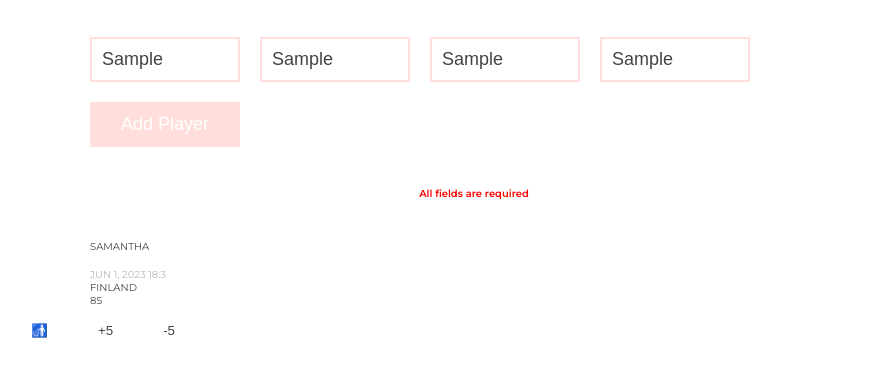
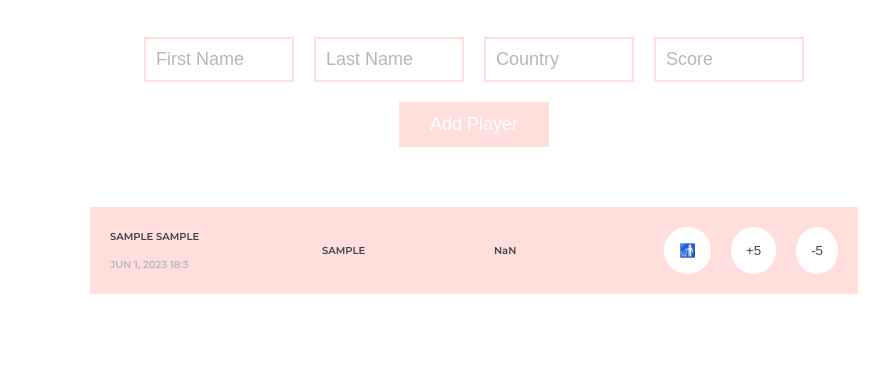
Before and after one commit to aguadefuente/30DaysOfJavaScriptAsabenehYetayeh_finished, a website: page day28_DOM8/index.html in a window 1280 px wide. Both pictures are taken after typing "Sample", "Sample", "Sample", "Sample" into the empty fields and a click on the button "Add Player". Shown: the part 80-456 px from the top of the page, without its empty margins (166-1055 px from the left). Drawn offline with Linux system fonts and the light colour scheme.

Commit message:
un monton

```diff
--- a/day28_DOM8/index.html
+++ b/day28_DOM8/index.html
@@ -45,6 +45,8 @@
     </header>
 
     <main>
+      <div class="players_outer-container">
+        <!--
         <div class="players_inner-container">
           <div class="player-info item">
             <p class="name"></p>
@@ -60,23 +62,6 @@
             <button class="round-btn">-5</button>
           </div>
         </div>
-      <div class="players_outer-container">
-        <!--
-        <div class="player">
-            <div class="player-info item" >
-              <p class="name">JOHN SMITH</p>
-              <p class="date">AUG 06, 2022 12:30</p>
-            </div>
-
-            <p class="item">USA</p>
-            <p class="item">80</p>
-
-            <div class="buttons item">
-                <button class="round-btn">🚮</button>
-                <button class="round-btn">+5</button>
-                <button class="round-btn">-5</button>
-            </div>
-        </div>
         -->
       </div>
     </main>
--- a/day28_DOM8/main.js
+++ b/day28_DOM8/main.js
@@ -1,16 +1,125 @@
-//objeto con datos
-const players = [
-  {
+//PLAYERS
+let players = [
+  /*{
     firstName: "Samantha",
-    lastName: "Levis",
+    lastName: "Lewis",
     country: "Finland",
     score: 85,
     date: new Date(),
-  },
+  },*/
 ];
 
+//////////////////////
+//INPUTS
+const add_btn = document.querySelector(".container_input-btn");
+let fistname_input = document.querySelector(".firstname_input");
+let lastname_input = document.querySelector(".lastname_input");
+let country_input = document.querySelector(".country_input");
+let score_input = document.querySelector(".score_input");
+let all_inputs = document.getElementsByTagName("input");
+
+function clearInput() {
+  let elements = document.getElementsByTagName("input");
+  for (let i = 0; i < elements.length; i++) {
+    elements[i].value = "";
+  }
+}
+
+//agrega jugadores y los ordena de mayor a menor
+function addPlayer() {
+  players.push({
+    firstName: fistname_input.value,
+    lastName: lastname_input.value,
+    country: country_input.value,
+    score: Number.parseInt(score_input.value),
+    date: new Date(), //tb va a ser mi id para el botón remove
+  });
+}
+
+//remueve jugadores según la fecha (que es única por eso sirve de id)
+function removePlayer(playerDate) {
+  console.log(playerDate.getTime()); //getTime() me da número de milisegundos desde el 1 de enero de 1970
+  //hago un filter para que me devuelva sólo los jugadores que no coincidan con el id getTime()
+  players = players.filter((p) => p.date.getTime() !== playerDate.getTime());
+  render(); //y se renderizan los jugadores que quedan
+} //VER EL EVENTLISTENER DEL ROUND-BTN EN LA RENDER() FUNCTION
+
+//función para crear elementos html players div
+//PLAYERS DIVS
+const players_outer = document.querySelector(".players_outer-container");
+const msg = document.querySelector(".msg");
+msg.style.display = "none";
+
+function render() {
+  players_outer.innerHTML = "";
+  clearInput(); //para que los inputs vuelvan a vaciarse así ingresar nuevos datos
+
+  players.sort(function (a, b) {
+    return b.score - a.score;
+  });
+
+  for (let player of players) {
+    const players_inner = document.createElement("div");
+    players_inner.className = "players_inner-container";
+    players_outer.appendChild(players_inner);
+
+    const player_info = document.createElement("div");
+    player_info.className = "player-info item";
+    players_inner.appendChild(player_info);
+
+    const name_data = document.createElement("p");
+    name_data.className = "name";
+
+    const date_data = document.createElement("p");
+    date_data.className = "date";
+
+    player_info.appendChild(name_data);
+    player_info.appendChild(date_data);
+
+    const country_data = document.createElement("p");
+    country_data.className = "country item";
+    const score_data = document.createElement("p");
+    score_data.className = "score item";
+
+    players_inner.appendChild(country_data);
+    players_inner.appendChild(score_data);
+
+    const players_btn = document.createElement("div");
+    players_btn.className = "buttons item";
+    players_inner.appendChild(players_btn);
+
+    //ROUND-BTN
+    for (let index = 0; index < 3; index++) {
+      const round_btn = document.createElement("button");
+      round_btn.className = "round-btn";
+      players_btn.appendChild(round_btn);
+      if (index === 0) {
+        //remove round-btn
+        round_btn.textContent = "🚮";
+        round_btn.addEventListener("click", function () {
+          removePlayer(player.date); //aquí paso el argumento que sería el new Date() que me sirve de id
+        });
+      }
+      if (index === 1) {
+        round_btn.textContent = "+5";
+        round_btn.addEventListener("click", function () {
+          player.score = player.score + 5;
+          render();
+        });
+      }
+      if (index === 2) {
+        round_btn.textContent = "-5";
+        round_btn.addEventListener("click", function () {
+          player.score = player.score - 5;
+          render();
+        });
+      }
+    }
+
+    name_data.textContent =
+      player.firstName.toUpperCase() + " " + player.lastName.toUpperCase();
+
     //date format
-console.log(players[0].date.toLocaleDateString("en-GB"));
     const themonths = [
       "January",
       "February",
@@ -25,60 +134,75 @@ const themonths = [
       "November",
       "December",
     ];
-const themonth = themonths[players[0].date.getMonth()]
+    const themonth = themonths[player.date.getMonth()]
       .toUpperCase()
       .slice(0, 3);
-console.log(themonth);
+    //console.log(themonth);
 
-const theday = players[0].date.getDate();
-console.log(theday);
+    const theday = player.date.getDate();
+    //console.log(theday);
 
-const theyear = players[0].date.getFullYear();
-console.log(theyear);
+    const theyear = player.date.getFullYear();
+    //console.log(theyear);
 
-const thehour = players[0].date.getHours();
-console.log(thehour);
+    const thehour = player.date.getHours();
+    //console.log(thehour);
 
-const theminutes = players[0].date.getMinutes();
-console.log(theminutes);
+    const theminutes = player.date.getMinutes();
+    //console.log(theminutes);
 
     const dateFormat = `${themonth} ${theday}, ${theyear} ${thehour}:${theminutes}`;
-console.log(dateFormat);
+    //console.log(dateFormat);
 
-//agarramos los elementos y le asigno contenido según el objeto
-let name_data = document.querySelector(".name");
-let date_data = document.querySelector(".date");
-let country_data = document.querySelector(".country");
-let score_data = document.querySelector(".score");
+    date_data.textContent = dateFormat;
+    country_data.textContent = player.country.toUpperCase();
+    score_data.textContent = player.score;
+  }
+}
 
-name_data.textContent = players[0].firstName.toUpperCase();
-date_data.textContent = dateFormat;
-country_data.textContent = players[0].country.toUpperCase();
-score_data.textContent = players[0].score;
-
-const add_btn = document.querySelector(".container_input-btn");
-let fistname_input = document.querySelector(".firstname_input");
-let lastname_input = document.querySelector(".lastname_input");
-let country_input = document.querySelector(".country_input");
-let score_input = document.querySelector(".score_input");
-
+//BOTONES
 add_btn.addEventListener("click", function () {
-  players.push({
-    firstName: fistname_input.value,
-    lastName: lastname_input,
-    country: country_input.value,
-    score: score_input.value,
-    date: new Date(),
-  });
-  console.log(players);
-  display_player();
+  addPlayer();
+  render();
+  console.log("players", players);
 });
 
-console.log(players);
+////////////////////////// REPASANDO COSAS //////////////////
+/*
+//deep copy
+- using JSON.stringify()
+let p1 = JSON.parse(JSON.stringify(players));
+//shallow copy:
+- using spread ...
+let p2 = {
+...person
+};
+- using  Object.assign() method
+let p3 = Object.assign({}, person);
 
-const dolly = document.querySelector(".player");
-const playerContainer = document.querySelector(".players-container");
-function display_player() {
-  const clonado = dolly.cloneNode(true);
-  playerContainer.appendChild(clonado);
-}
+
+//haciendo pruebas con findIndexOf() y splice()
+const testObj = [
+  {
+    firstName: "Samantha",
+    lastName: "Lewis",
+  },
+  {
+    firstName: "Sara",
+    lastName: "Lewis",
+  },
+  {
+    firstName: "Santiago",
+    lastName: "Lewis",
+  },
+];
+
+console.log(testObj);
+
+const indexOfObject = testObj.findIndex((object) => {
+  return object.firstName === "Sara";
+});
+console.log(indexOfObject);
+testObj.splice(indexOfObject, 1);
+console.log(testObj);
+*/
--- a/day28_DOM8/style.css
+++ b/day28_DOM8/style.css
@@ -40,6 +40,7 @@ h1 {
 .container_input {
   display: flex;
   flex-wrap: wrap;
+  justify-content: center;
   gap: 2rem;
   margin: 2rem auto;
   align-items: center;
@@ -98,14 +99,14 @@ h1 {
   font-weight: bold;
 }
 
-.players-container {
+.players_outer-container {
   display: flex;
   flex-direction: column;
   gap: 2rem;
   align-items: center;
 }
 
-.player {
+.players_inner-container {
   display: flex;
   justify-content: space-between;
   width: 100%;
@@ -119,7 +120,7 @@ h1 {
   display: flex;
   flex-direction: column;
   gap: 1.5rem;
-  margin-right: 2rem;
+  margin-right: 4rem;
 }
 
 .buttons {
--- a/day8_scope&object/main.js
+++ b/day8_scope&object/main.js
@@ -52,7 +52,7 @@ const triangle = {
   altura: 8.66,
   "triangle-name": "equilatero",
   getArea: function () {
-    //a function is an object methos
+    //a function is an object method
     return Math.pow(this.base * this.altura, 2); //this refers to the object itself
   },
 };
```
Lines whose indentation alone changed are shown as unchanged.
